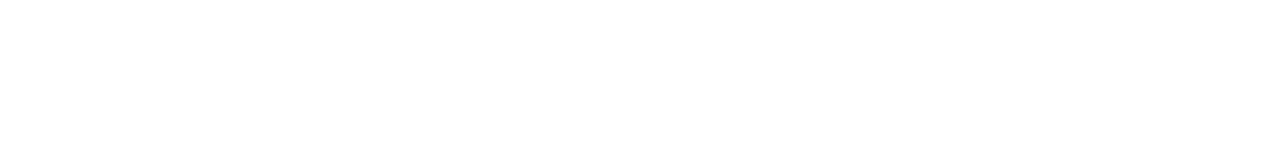
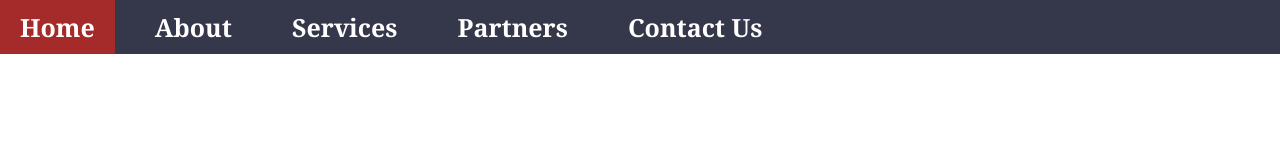
Before and after one commit to NaviTalib/Product-landing-page, a plain HTML site: page index.html in a window 1280 px wide. Drawn offline with Linux system fonts and the light colour scheme.

Commit message:
temporary navbar added

```diff
--- a/index.html
+++ b/index.html
@@ -4,9 +4,18 @@
     <meta charset="UTF-8">
     <meta name="viewport" content="width=device-width, initial-scale=1.0">
     <title>Product Landing Page</title>
+    <link rel="stylesheet" href="style.css">
 </head>
 <body>
-
+   <nav>
+    <ul>
+        <li><a href="">Home</a></li>
+        <li><a href="">About</a></li>
+        <li><a href="">Services</a></li>
+        <li><a href="">Partners</a></li>
+        <li><a href="">Contact Us</a></li>
+    </ul>
+   </nav>
 
 
 </body>
--- a/style.css
+++ b/style.css
@@ -3,3 +3,29 @@
     padding: 0;
     box-sizing: border-box;
 }
+nav{
+    background-color: #35374B;
+    position: fixed;
+    width: 100%;
+}
+nav ul{
+    list-style-type: none;
+    display: flex;
+}
+
+nav ul li{
+    margin-right: 20px;
+    padding: 10px;
+
+}
+nav ul li a{
+    color: white;
+    text-decoration: none;
+    padding: 10px;
+    font-size: 25px;
+    font-weight: 600;
+    font-family: Cambria, Cochin, Georgia, Times, 'Times New Roman', serif;
+}
+nav ul li:hover{
+    background-color: brown;
+}
```
